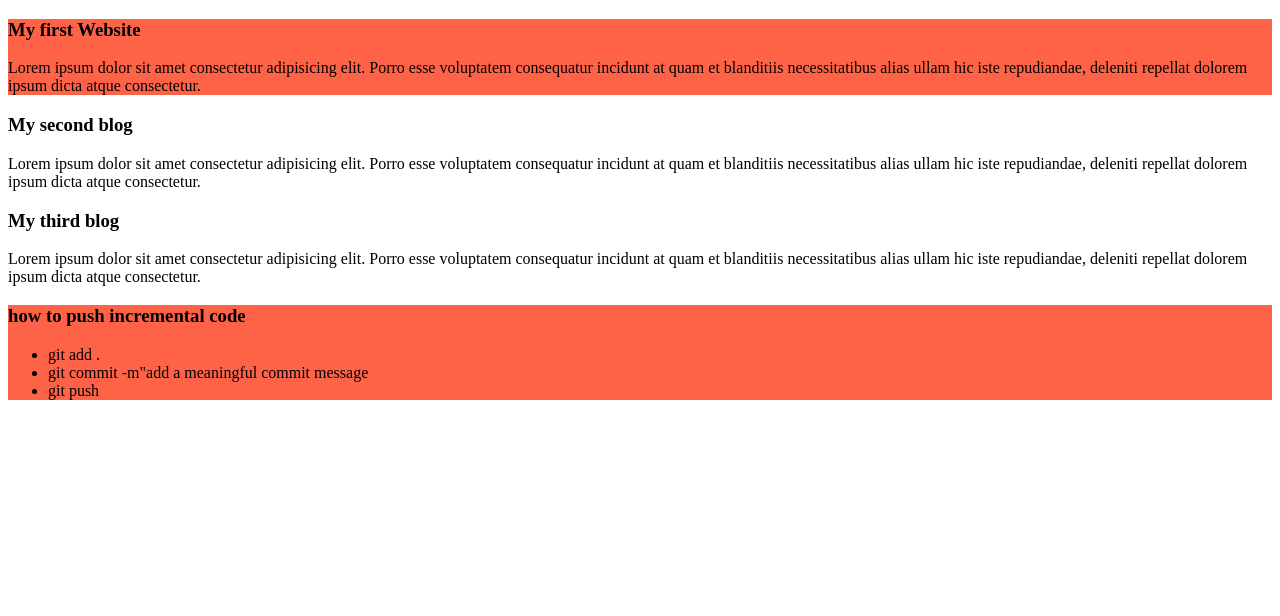
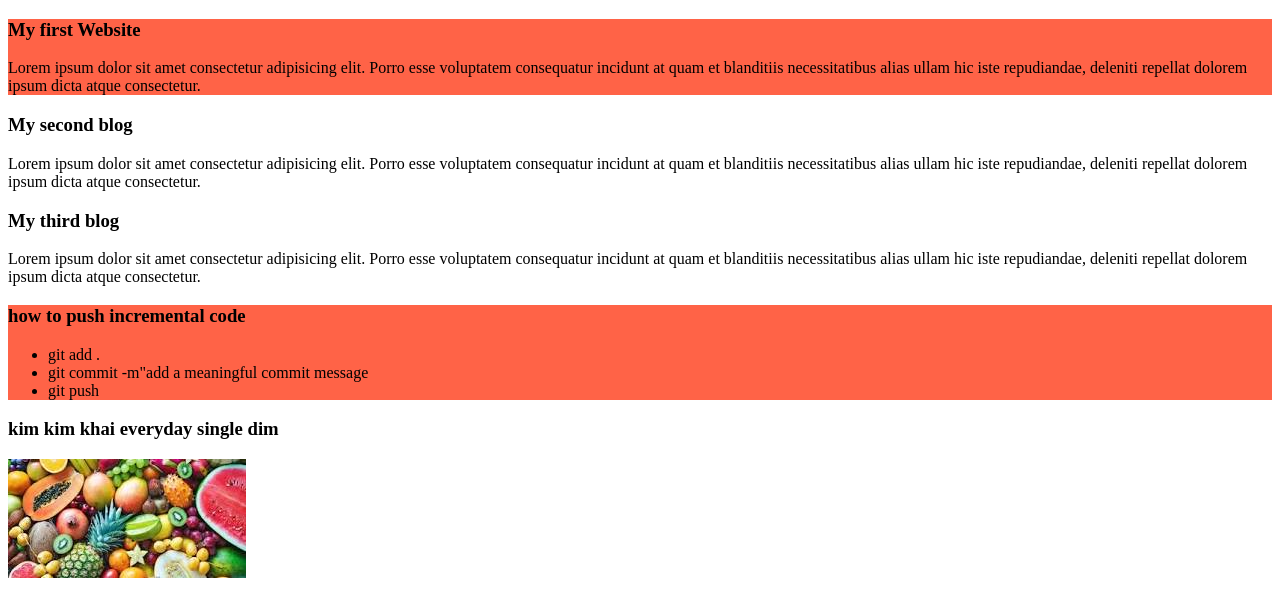
Before and after one commit to toriqulislamrupai/my-simple-website, a plain HTML site: page index.html in a window 1280 px wide. Drawn offline with Linux system fonts and the light colour scheme.

Commit message:
added kim with a dim

```diff
--- a/index.html
+++ b/index.html
@@ -25,6 +25,8 @@
             <li>git push</li>
         </ul>
     </div>
+    <h3>kim kim  khai everyday single dim</h3>
+    <img src="images/fruit.jpg" alt="">
 
 </body>
 </html>
```
Also changed, not shown: images/fruit.jpg (added).
